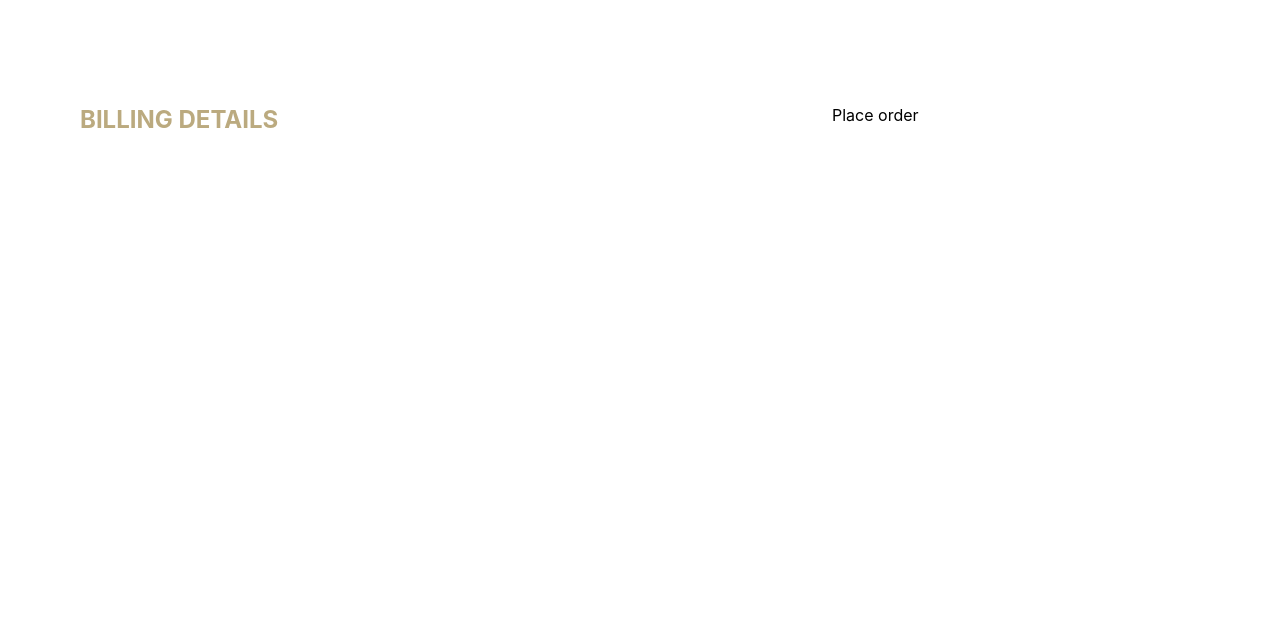
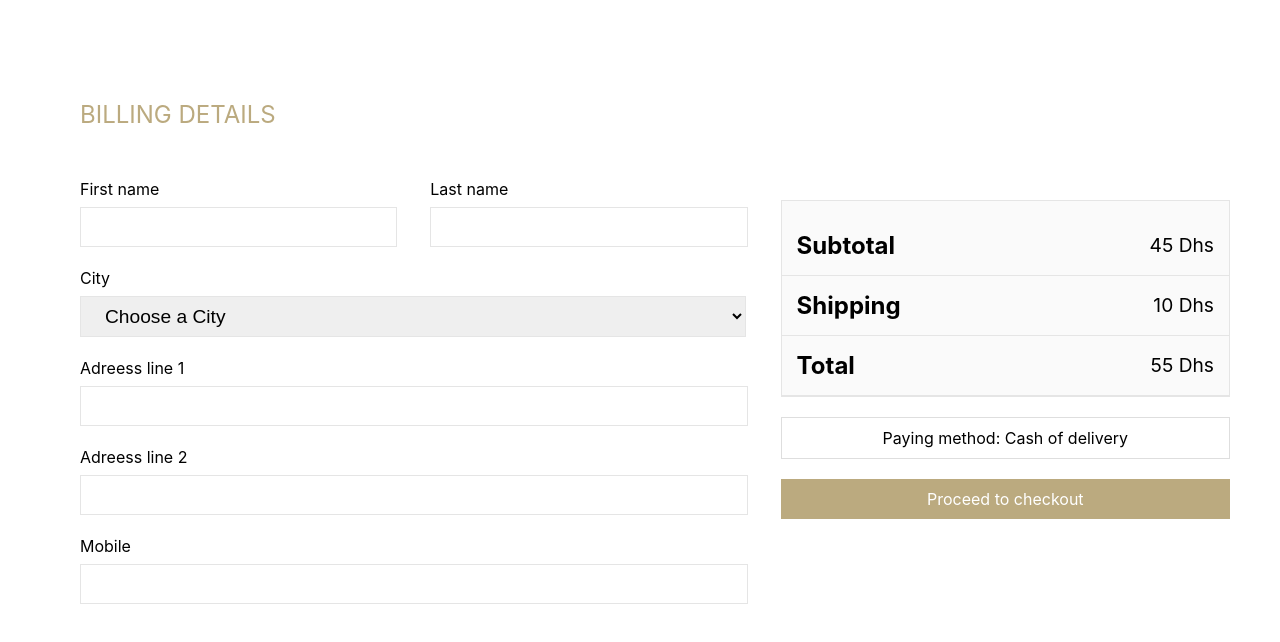
Before and after one commit to Mohammad-Amjed/cocomass, a React (Create React App) app in the folder cocmass/: page /checkout in a window 1280 px wide. Shown: the top 642 px of the page. Built offline with nearby package versions, Linux system fonts and the light colour scheme; a web font is replaced by a local one.

Commit message:
checkout page complete

```diff
--- a/cocmass/src/components/Checkout.jsx
+++ b/cocmass/src/components/Checkout.jsx
@@ -1,6 +1,7 @@
 import React from 'react'
 import { Link } from 'react-router-dom'
 import "../css/Checkout.css"
+import OrderDetails from './OrderDetails'
 
 
 function Checkout() {
@@ -10,9 +11,60 @@ function Checkout() {
                 <div className="checkout__address__title">
                      <h2>BILLING DETAILS</h2>
                 </div>
+                <div className="checkout__address__details">
+                  <div className="checkout__address__details__name">
+                    <span className="checkout__address__details__name__element">
+                        <label for="billing_first_name" class="">First name</label>
+                        <span className="checkout__address__details__name__element__input">
+                             <input className="checkout__address__details__info__element__input__element" type="text" placeholder="" />
+                        </span>
+                   </span>
+                   <span className="checkout__address__details__name__element">
+                        <label for="billing_first_name" class="">Last name</label>
+                        <span className="checkout__address__details__name__element__input">
+                             <input className="checkout__address__details__info__element__input__element" type="text" placeholder="" />
+                        </span>
+                   </span>
+                  </div>
+                    <div className="checkout__address__details__info">
+                    <span className="checkout__address__details__info__element">
+                        <label for="billing_first_name" class="">City</label>
+                        <span className="checkout__address__details__info__element__input">
+                        <select className="checkout__address__details__info__element__input__element" >
+                        <option value="" disabled selected hidden>Choose a City</option>
+                            <option value="saab">Sharjah</option>
+                            <option value="opel">Dubai</option>
+                            <option value="audi">AbuDhabi</option>
+                            <option value="opel">AlFujairah</option>
+                            <option value="audi">UmAlquain</option>
+                            <option value="opel">Ajman</option>
+                            <option value="audi">Ras ALkhaimah</option>
+                        </select>
+                        </span>
+                    </span>
+                    <span className="checkout__address__details__info__element">
+                        <label for="billing_first_name" class="">Adreess line 1</label>
+                        <span className="checkout__address__details__info__element__input">
+                             <input className="checkout__address__details__info__element__input__element" type="text" placeholder="" />
+                        </span>
+                    </span>
+                    <span className="checkout__address__details__info__element">
+                        <label for="billing_first_name" class="">Adreess line 2</label>
+                        <span className="checkout__address__details__info__element__input">
+                             <input className="checkout__address__details__info__element__input__element" type="text" placeholder="" />
+                        </span>
+                    </span>
+                    <span className="checkout__address__details__info__element">
+                        <label for="billing_first_name" class="">Mobile</label>
+                        <span className="checkout__address__details__info__element__input">
+                             <input className="checkout__address__details__info__element__input__element" type="text" placeholder="" />
+                        </span>
+                    </span>
+                    </div>
+                </div>
             </div>
             <div className="checkout__placeOrder">
-                Place order
+                <OrderDetails />
             </div>
         </div>
     )
--- /dev/null
+++ b/cocmass/src/components/OrderDetails.jsx
@@ -0,0 +1,35 @@
+import React from 'react'
+import { Link } from 'react-router-dom'
+import "../css/OrderDetails.css"
+
+function OrderDetails() {
+    return (
+        <div className="order">
+            <div className="orderDetails">
+            <div className="orderDetails__detail">
+                <p className="text">Subtotal</p>
+                <p className="price"> 45 Dhs </p>
+            </div>
+            <div className="orderDetails__detail">
+            <p className="text">Shipping </p>
+                <p className="price"> 10 Dhs </p>
+            </div>
+            <div className="orderDetails__detail">
+            <p className="text">Total</p>
+                <p className="price">55 Dhs</p>
+            </div>
+        </div>
+        <div>
+        <div className="payingMethod">
+            <p to="/checkout">Paying method: Cash of delivery</p>
+        </div>
+        <div className="basket__button">
+            <Link to="/checkout"> Proceed to checkout</Link>
+        </div>
+        </div>
+        </div>
+
+    )
+}
+
+export default OrderDetails
--- a/cocmass/src/css/Checkout.css
+++ b/cocmass/src/css/Checkout.css
@@ -1,15 +1,53 @@
 .checkout {
   display: flex;
-  margin-top: 105px;
+  margin-top: 100px;
 }
 .checkout__address {
-  flex: 60%;
+  flex: 58.5%;
   margin-left: 5rem;
-  margin-right: 5rem;
+  margin-right: 0;
 }
-.checkout__address__title {
+
+.checkout__address__title h2 {
   color: #bbaa7f;
+  font-weight: normal;
+  padding-bottom: 27px;
+  margin-bottom: 18px;
 }
 .checkout__placeOrder {
-  flex: 40%;
+  flex: 41.7%;
 }
+.checkout__address__details__name {
+  display: flex;
+}
+.checkout__address__details__name__element {
+  width: 100%;
+}
+.checkout__address__details__name__element label {
+  display: block;
+  padding: 5px 0 8px 0;
+}
+.checkout__address__details__name span input {
+  padding: 8px 0px;
+  border: 1px solid #e5e5e5;
+  text-indent: 20px;
+  font-size: 1.2rem;
+  width: 90%;
+}
+.checkout__address__details__info__element {
+  display: block;
+  margin-top: 16px;
+  width: 100%;
+}
+.checkout__address__details__info__element label {
+  display: block;
+  padding: 5px 0 8px 0;
+}
+
+.checkout__address__details__info__element__input__element {
+  padding: 8px 0px;
+  border: 1px solid #e5e5e5;
+  text-indent: 20px;
+  font-size: 1.2rem;
+  width: 95%;
+}
--- /dev/null
+++ b/cocmass/src/css/OrderDetails.css
@@ -0,0 +1,40 @@
+.order {
+  margin-top: 100px;
+}
+.orderDetails {
+  border: 1px solid #e5e5e5;
+  background-color: #fafafa;
+  margin-right: 50px;
+  padding-top: 15px;
+  margin-top: 25px;
+  /* border-top: none; */
+}
+.orderDetails__detail {
+  padding: 15px 15px;
+  display: flex;
+  justify-content: space-between;
+  border-bottom: 1px solid #e5e5e5;
+}
+.text {
+  font-size: 1.5rem;
+  font-weight: bold;
+}
+.price {
+  margin-top: 2px;
+  font-size: 1.2rem;
+  font-weight: normal;
+}
+.payingMethod {
+  margin-right: 50px;
+  margin-top: 20px;
+  padding: 10px 25px;
+  text-align: center;
+  border: 1px solid #dedede;
+}
+.basket__button {
+  background-color: #bbaa7f;
+  margin-right: 50px;
+  margin-top: 20px;
+  padding: 10px 25px;
+  text-align: center;
+}
```
